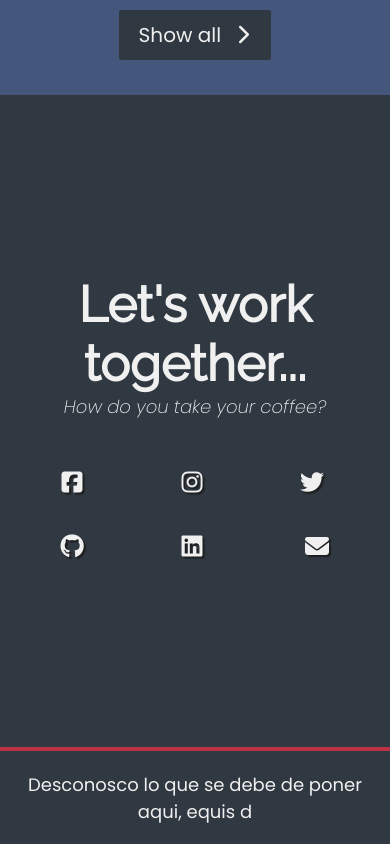
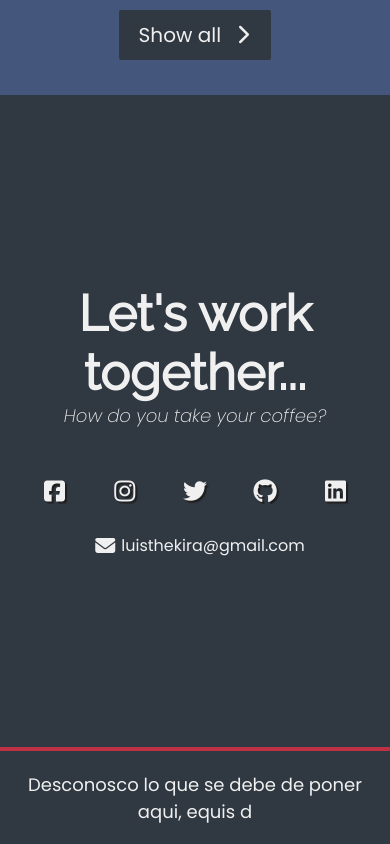
Before and after one commit to LuisTenorioMX/LuisTenorioMX, a plain HTML site: page index.html in a window 390 px wide. Shown: the part 2861-3705 px from the top of the page. Drawn offline with Linux system fonts and the light colour scheme.

Commit message:
cambio en los iconos de contacto

```diff
--- a/index.html
+++ b/index.html
@@ -136,10 +136,14 @@
                 <i class="fa-brands fa-linkedin"></i>
                 <p class="contact-links__text">Linkedin</p>
             </a>
-            <a>
+            <a id="contact-links__Email">
                 <i class="fa-solid fa-envelope"></i>
                 <p class="contact-links__text">luisthekira@gmail.com</p>
             </a>
+        </div>
+        <div id="contact-links__Email-mobile">
+            <i class="fa-solid fa-envelope"></i>
+            <p class="contact-links__text-mobile">luisthekira@gmail.com</p>
         </div>
     </section>
     <footer>
--- a/mobile.css
+++ b/mobile.css
@@ -29,22 +29,50 @@
         grid-gap: 4.5rem;
     }
 
+    .contact-section-header h2 {
+        font-size: 5rem;
+    }
+
     .contact-links {
-        display: grid;
-        grid-template-columns: repeat(3, 1fr);
-        grid-gap: 2rem 4rem;
+        width: 100vw;
+        padding: 0 1.95rem;
+        display: flex;
     }
 
     .contact-links a {
+        display: flex;
+        width: 100%;
+        height: 2.4rem;
+        margin: 1rem 0;
+        padding: 0;
         justify-content: center;
+        align-items: center;
+    }
+
+    .contact-links i {
+        margin: 0;
     }
 
     .contact-links__text {
         display: none;
     }
 
-    .contact-section-header h2 {
-        font-size: 5rem;
+    #contact-links__Email {
+        display: none;
+    }
+
+    #contact-links__Email-mobile {
+        display: flex;
+        margin-top: 2rem;
+        align-items: center;
+    }
+
+    #contact-links__Email-mobile i {
+        margin-right: 0.6rem;
+    }
+
+    .contact-links__text-mobile {
+        font-size: 1.6rem;
     }
 
     footer {
--- a/style.css
+++ b/style.css
@@ -228,6 +228,10 @@
         margin-right: 6px;
     }
 
+    #contact-links__Email-mobile {
+        display: none;
+    }
+
     footer {
         background-color: var(--main-gray3);
         border-top: 0.4rem solid var(--main-red);
```
